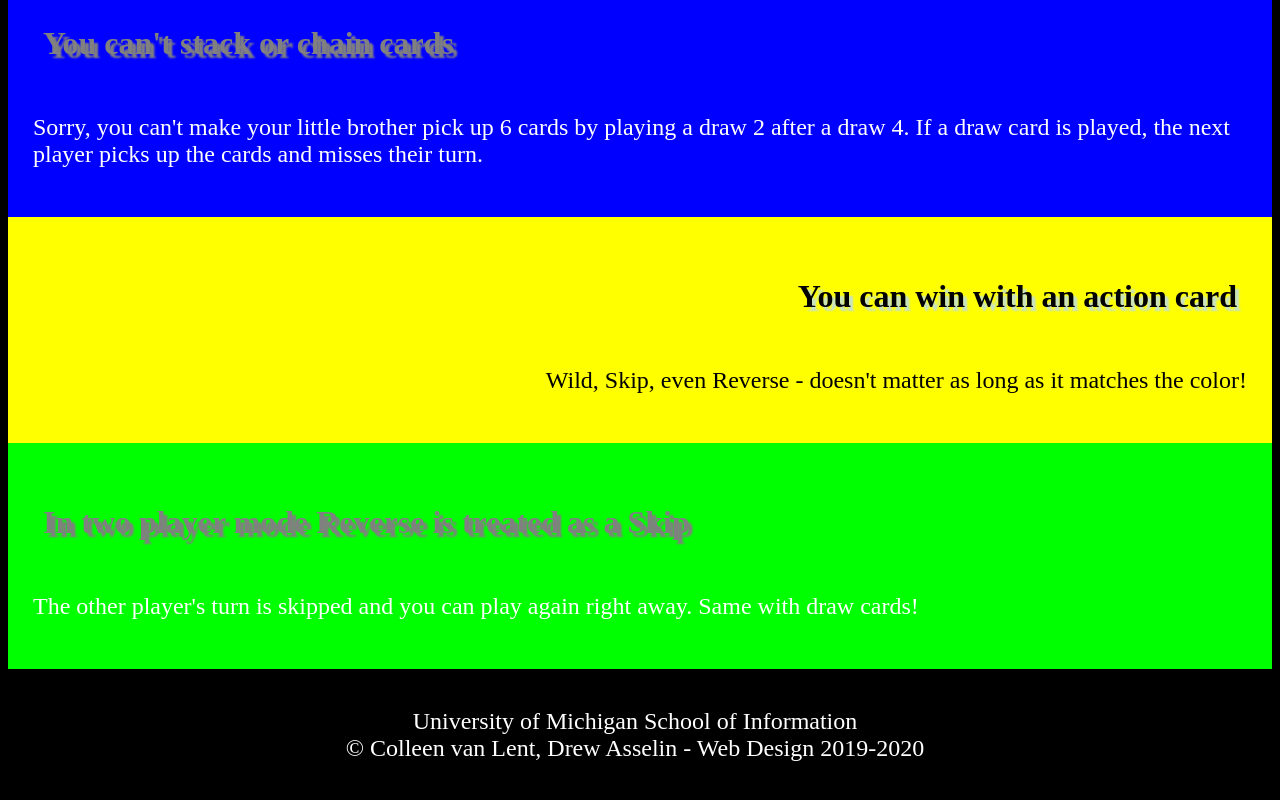
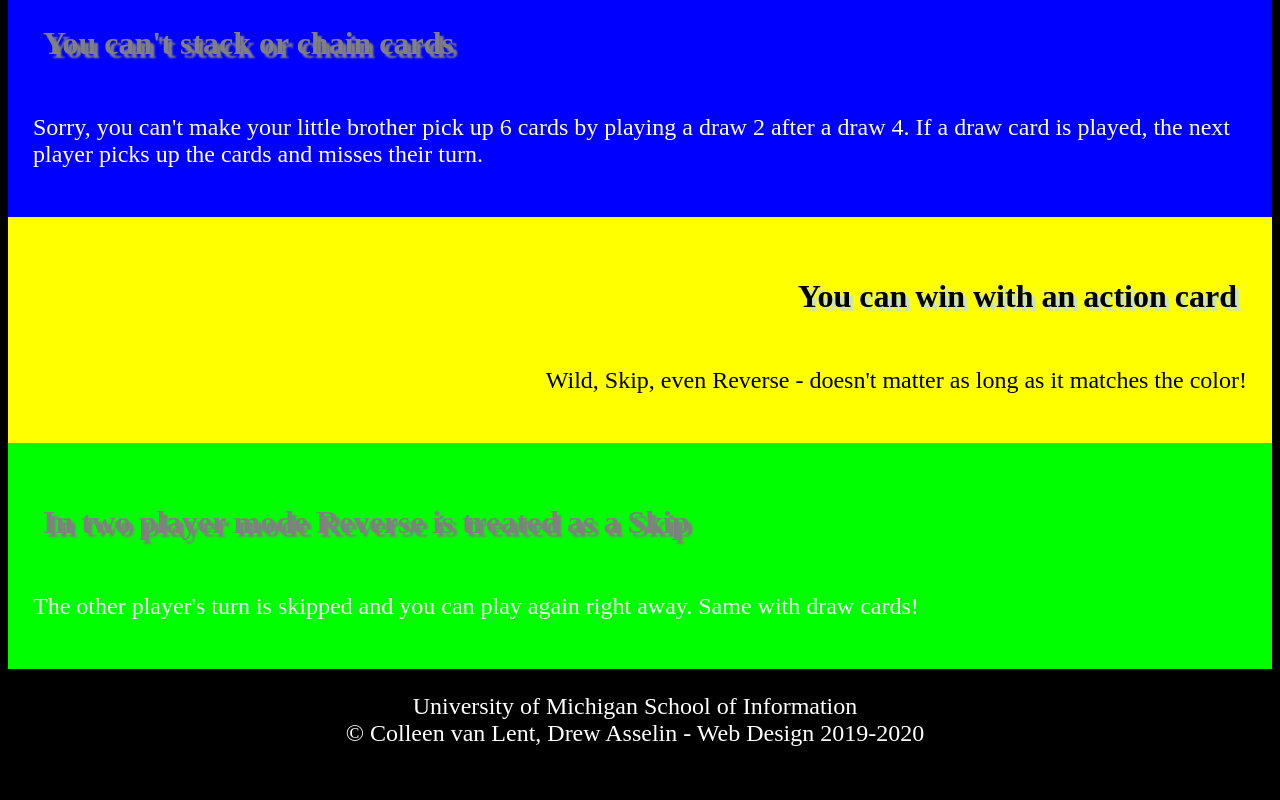
Before and after one commit to hanchinshin/homework2-2021, a plain HTML site: page index.html in a window 1280 px wide. Shown: the part 1138-1938 px from the top of the page. Drawn offline with Linux system fonts and the light colour scheme.

Commit message:
Update style.css

```diff
--- a/css/style.css
+++ b/css/style.css
@@ -1,5 +1,5 @@
 body {
-    font-family: "Times New Roman", Times New Roman, sans-serif;
+    font-family: "Times New Roman", Times, sans-serif;
     background-color: #000000;
     color: #ffffff;
   }
@@ -61,8 +61,7 @@ div {
     text-align: left;
 }
 
-footer {
+footer p {
     text-align: center;
-    padding-bottom: 10px;
-    padding-right: 10px;
+    padding: 0px 10px 10px 0px;
 }
```
